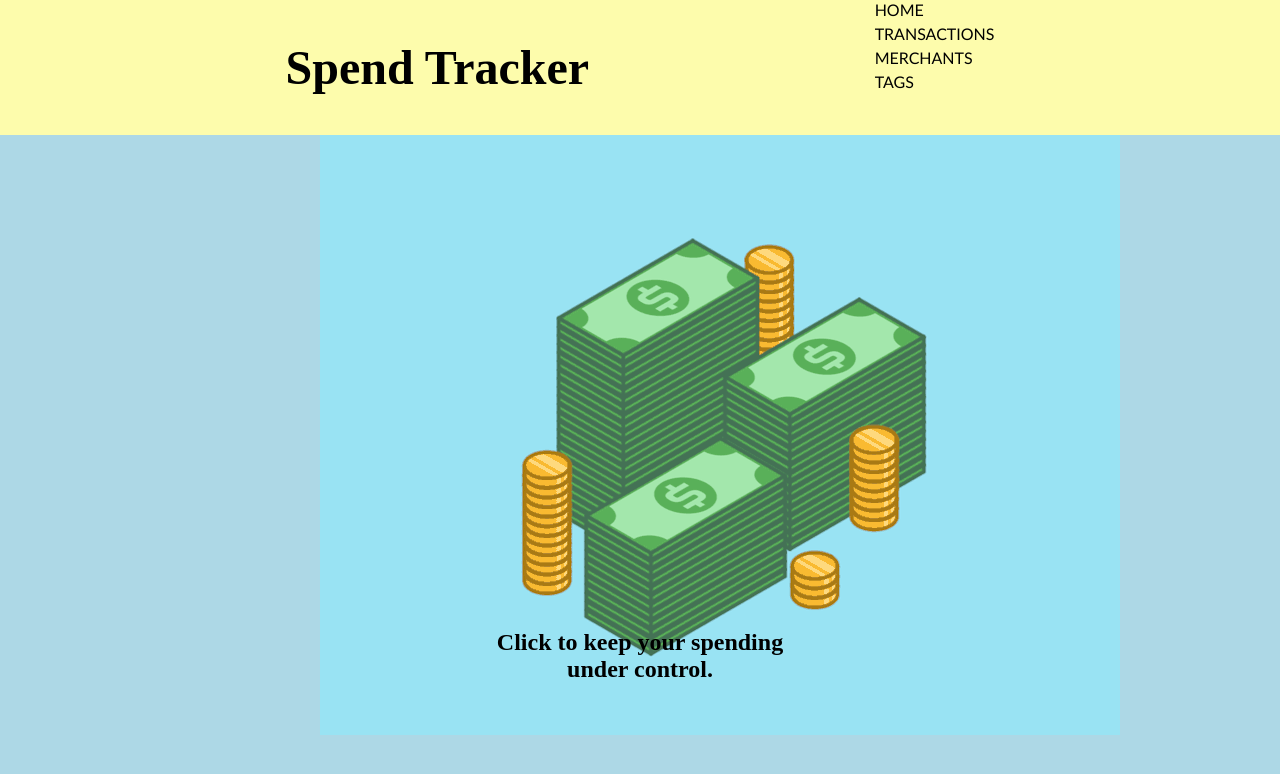
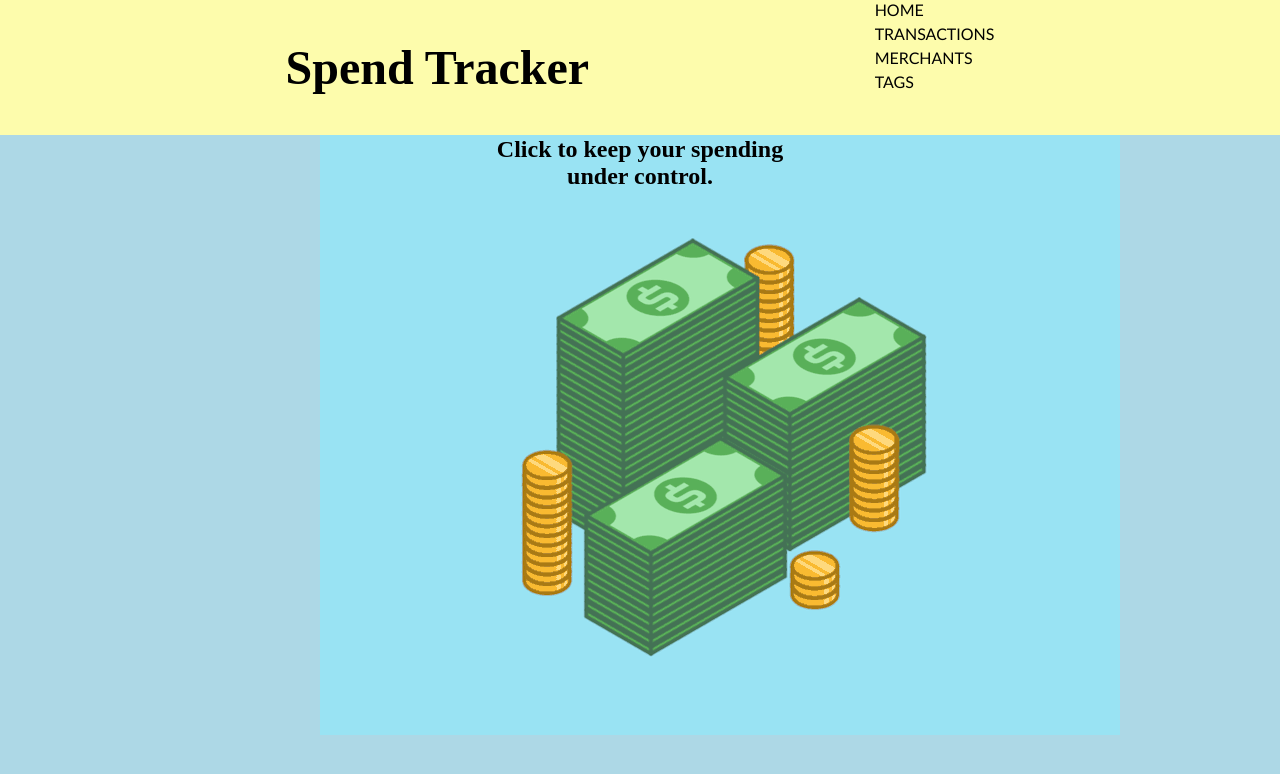
Before and after one commit to lushpurr/project1_spend_tracker, a Flask app: page / in a window 1280 px wide. Shown: the top 774 px of the page. Run offline with Flask 2, Linux system fonts and the light colour scheme; some libraries are stand-ins or nearby versions.

Commit message:
added code pics for presentation

```diff
--- a/app/static/css/style.css
+++ b/app/static/css/style.css
@@ -5,7 +5,7 @@
 
 .splash-screen-text {
   position: absolute;
-  bottom: 8px;
+  top: 8px;
   left: 50%;
   transform: translate(-50%, -50%);
 }
--- a/app/templates/transactions/index.html
+++ b/app/templates/transactions/index.html
@@ -7,11 +7,7 @@
     <section id="filters">
         filter by tag:
         {% for category in categories %}
-
-
-                [<a href="/transactions/category/{{ category }}">{{ category }}</a>]
-
-
+            [<a href="/transactions/category/{{ category }}">{{ category }}</a>]
         {% endfor %}
     </section>
 
```
Also changed, not shown: UX/Persona.png, presentation/select distinct.png (added), presentation/select distinct2.png (added), presentation/select distinct3.png (added).
